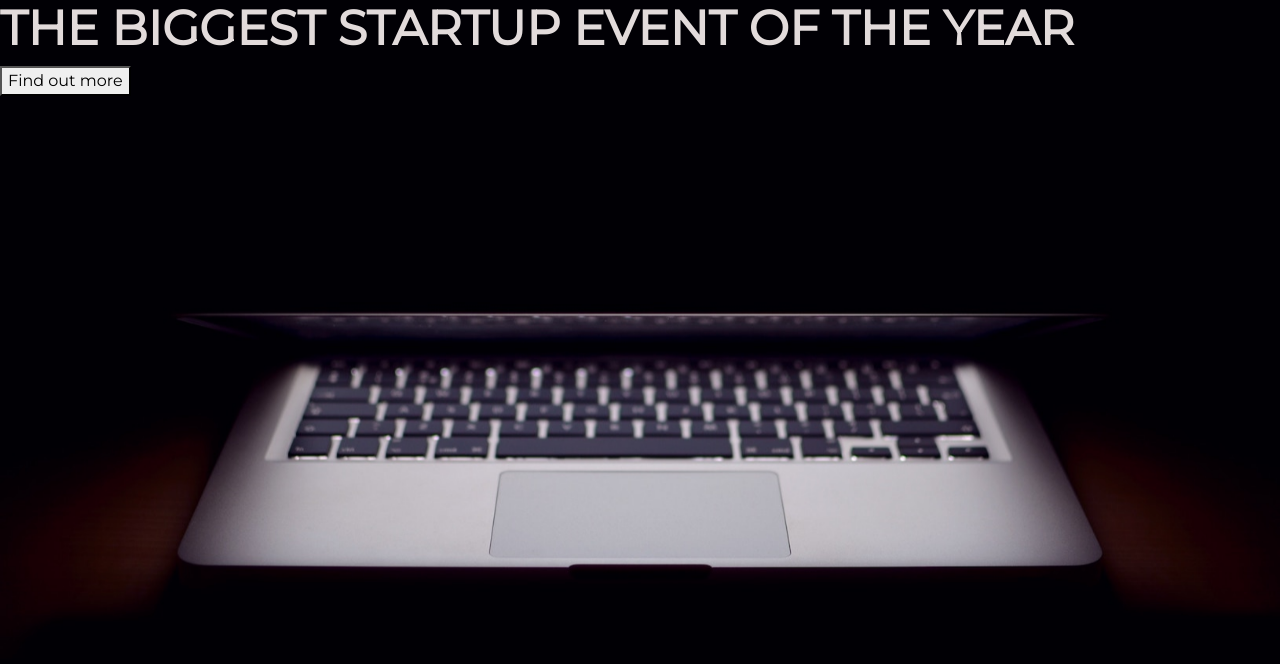
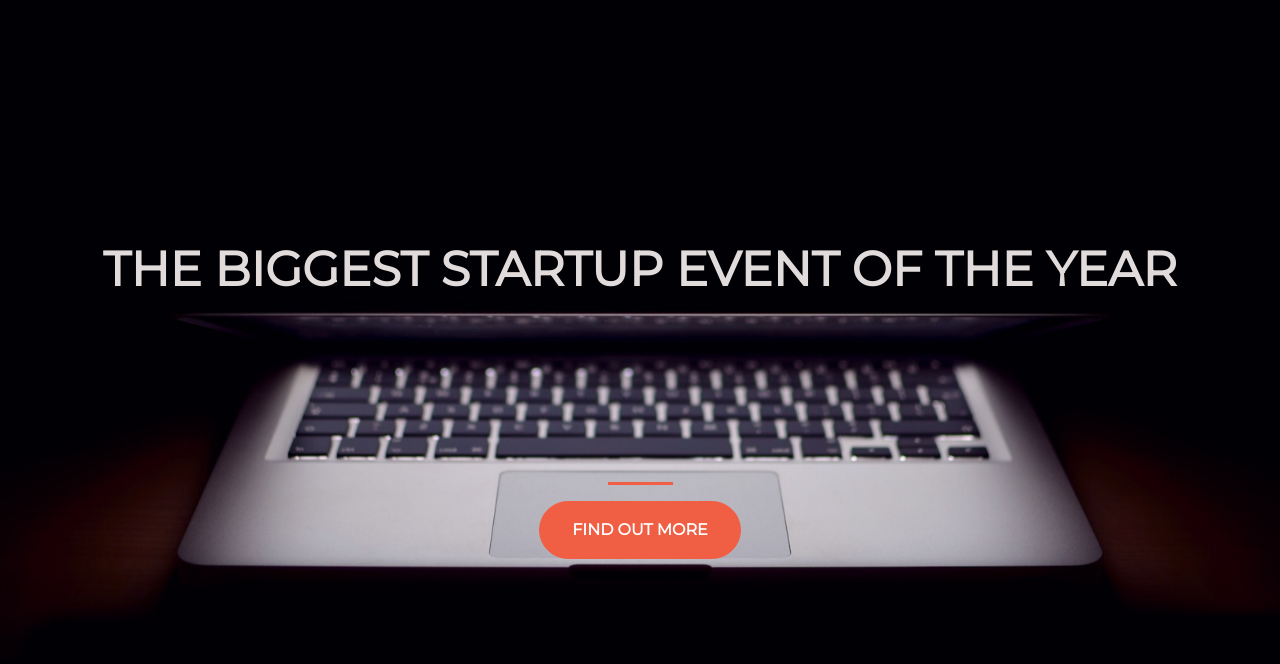
Before and after one commit to shaditio/startup-landing-page, a plain HTML site: page index.html in a window 1280 px wide. Drawn offline with nearby package versions, Linux system fonts and the light colour scheme.

Commit message:
finish the landing page

```diff
--- a/index.html
+++ b/index.html
@@ -16,7 +16,21 @@
     <link rel="stylesheet" type="text/css" href="style.css">
   </head>
   <body>
-    <h1><strong>THE BIGGEST STARTUP EVENT OF THE YEAR</strong></h1>
-    <button>Find out more</button>
+    <!-- d-flex is bootstap flex box, h-100 is to span the entire page-->
+    <div class="container d-flex align-items-center h-100">
+      <div class="row">
+        <!--header and section class based on bootstrap 12 grid-->
+        <header class="text-center col-12">
+          <h1 class="text-uppercase"><strong>the biggest startup event of the year</strong></h1>
+        </header>
+        <div class="buffer col-12">
+
+        </div>
+        <section class="text-center col-12">
+          <hr>
+          <button class="btn btn-primary btn-xl">Find out more</button>
+        </section>
+      </div>
+    </div>
   </body>
 </html>
--- a/style.css
+++ b/style.css
@@ -12,5 +12,34 @@ html {
 
 h1 {
   font-size: 3rem;
-  color: #e2dbdb
+  color: #e2dbdb;
 }
+
+hr{
+  border-color: #f05f44;
+  border-width: 3px;
+  max-width: 65px;
+}
+.buffer{
+  height: 10rem;
+}
+.btn{
+  font-weight: 700;
+  border-radius: 300px;
+  text-transform: uppercase;
+}
+
+.btn-primary{
+  background-color: #f05f44;
+  border-color: #f05f44;
+}
+
+.btn-primary:hover{
+  background-color: #ee4b08;
+  border-color: #ee4b08;
+  border-width: 2px;
+}
+
+.btn-xl{
+  padding: 1rem 2rem;
+}
```
